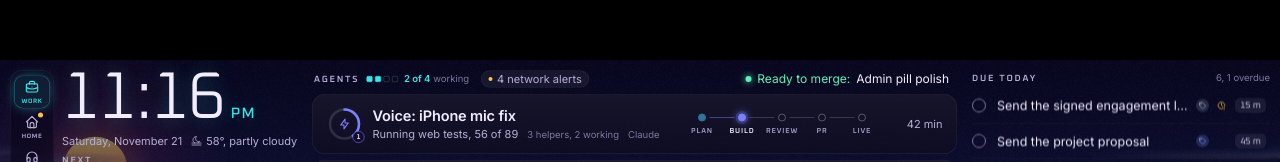
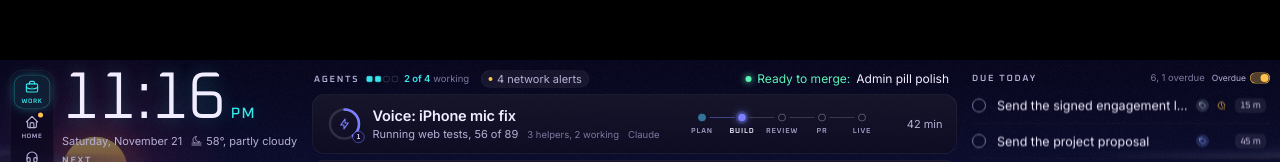
Before and after one commit to havenscr/desktop-widget-wall, a React (Vite) app in the folder wall/: page / in a window 1280 px wide. Shown: the part 160-322 px from the top of the page. Built offline with nearby package versions, Linux system fonts and the light colour scheme.

Commit message:
Add an Overdue switch to the Due today block on Work
The heading gets a small on/off switch that shows or hides overdue rows. It is on by default, the choice is remembered in local storage, and with it off the count reads 'N today'.

```diff
--- a/wall/src/styles/work.css
+++ b/wall/src/styles/work.css
@@ -758,6 +758,52 @@
   margin-bottom: 6px;
   /* The height the heading has with its right-hand text, so the block is the same with none. */
   min-height: 24.7px;
+}
+.tasks-hd-r {
+  display: inline-flex;
+  align-items: center;
+  gap: 14px;
+}
+.od-sw {
+  display: inline-flex;
+  align-items: center;
+  gap: 8px;
+  padding: 0;
+  border: 0;
+  background: none;
+  font: inherit;
+  font-size: 17px;
+  color: var(--dim);
+  cursor: pointer;
+}
+.od-sw-t {
+  position: relative;
+  width: 40px;
+  height: 22px;
+  border-radius: 999px;
+  background: #2a2550;
+  box-shadow: inset 0 0 0 1px rgba(255, 255, 255, 0.15);
+}
+.od-sw-t i {
+  position: absolute;
+  top: 3px;
+  left: 3px;
+  width: 16px;
+  height: 16px;
+  border-radius: 50%;
+  background: #8f88b4;
+}
+.od-sw.on .od-sw-t {
+  background: rgba(255, 194, 77, 0.3);
+  box-shadow: inset 0 0 0 1px var(--amber);
+}
+.od-sw.on .od-sw-t i {
+  left: 21px;
+  background: var(--amber);
+}
+.od-sw:focus-visible .od-sw-t {
+  outline: 2px solid var(--amber);
+  outline-offset: 2px;
 }
 /* The block keeps the height of three rows in every state (one row, none, loading, not set up,
    unavailable), rows at the top, so Always here below never moves. */
--- a/wall/src/tasks/TaskCard.tsx
+++ b/wall/src/tasks/TaskCard.tsx
@@ -9,6 +9,22 @@ import { useTasks, type TasksQuery } from './useTasks';
 
 /** Work's list: the tasks without the home tag that are due today or overdue (the next three when none is). */
 const WORK_QUERY: TasksQuery = { notTag: 'home', due: 'today' };
+
+const OVERDUE_KEY = 'wall.tasks.showOverdue';
+const readShowOverdue = (): boolean => {
+  try {
+    return localStorage.getItem(OVERDUE_KEY) !== '0';
+  } catch {
+    return true;
+  }
+};
+const writeShowOverdue = (on: boolean) => {
+  try {
+    localStorage.setItem(OVERDUE_KEY, on ? '1' : '0');
+  } catch {
+    /* storage unavailable: the choice lasts until the page closes */
+  }
+};
 
 /** Rows in view in the block, and a row's pitch: 70 px and its 1 px rule (the block keeps the height three rows gave it). */
 export const WORK_ROWS = 3;
@@ -269,12 +285,16 @@ export function TaskCard({ query = WORK_QUERY, title }: { query?: TasksQuery; ti
   const ticks = usePendingTicks(t.complete);
   const focusStatus = useFocusStore((s) => s.state.status);
   const canFocus = focusStatus === 'idle' || focusStatus === 'finished';
-  const rows = visibleRows(t.tasks, t.hidden);
+  const [showOverdue, setShowOverdue] = useState(readShowOverdue);
+  const allRows = visibleRows(t.tasks, t.hidden);
+  const hasSwitch = !title && query.due === 'today' && !(t.nextUp && allRows.length > 0) && t.lastOk !== null;
+  const hideOverdue = hasSwitch && !showOverdue;
+  const rows = hideOverdue ? allRows.filter((r) => dueLine(r, new Date(t.now)) !== 'overdue') : allRows;
   const stale = t.status === 'error' && t.lastOk !== null ? updatedText(t.lastOk, t.now) : null;
   const nextUp = t.nextUp && rows.length > 0;
   const overdue = nextUp ? 0 : rows.filter((r) => dueLine(r, new Date(t.now)) === 'overdue').length;
-  const count = rows.length + (t.remaining ?? 0);
-  const side = stale ?? (nextUp ? 'Nothing due today' : rows.length > 0 ? (overdue > 0 ? `${count}, ${overdue} overdue` : `${count}`) : null);
+  const count = rows.length + (hideOverdue ? 0 : (t.remaining ?? 0));
+  const side = stale ?? (nextUp ? 'Nothing due today' : hideOverdue ? (rows.length > 0 ? `${count} today` : null) : rows.length > 0 ? (overdue > 0 ? `${count}, ${overdue} overdue` : `${count}`) : null);
 
   let body;
   if (t.status === 'unconfigured') {
@@ -309,7 +329,30 @@ export function TaskCard({ query = WORK_QUERY, title }: { query?: TasksQuery; ti
     <section className="tasks" aria-label="Tasks">
       <div className="row sb tasks-hd">
         <span className="k">{title ?? (nextUp ? 'Next up' : 'Due today')}</span>
-        {side && <span className="xs">{side}</span>}
+        {(side || hasSwitch) && (
+          <span className="tasks-hd-r">
+            {side && <span className="xs">{side}</span>}
+            {hasSwitch && (
+              <button
+                type="button"
+                role="switch"
+                aria-checked={showOverdue}
+                className={`od-sw${showOverdue ? ' on' : ''}`}
+                onClick={() => {
+                  const next = !showOverdue;
+                  setShowOverdue(next);
+                  writeShowOverdue(next);
+                }}
+                {...tip(showOverdue ? 'Showing overdue tasks. Click to hide them.' : 'Hiding overdue tasks. Click to show them.')}
+              >
+                Overdue
+                <span className="od-sw-t" aria-hidden="true">
+                  <i />
+                </span>
+              </button>
+            )}
+          </span>
+        )}
       </div>
       <div className="tasks-body">{body}</div>
     </section>
```
Also changed, not shown: 1 other file (tests, documents, lock files or other folders).
